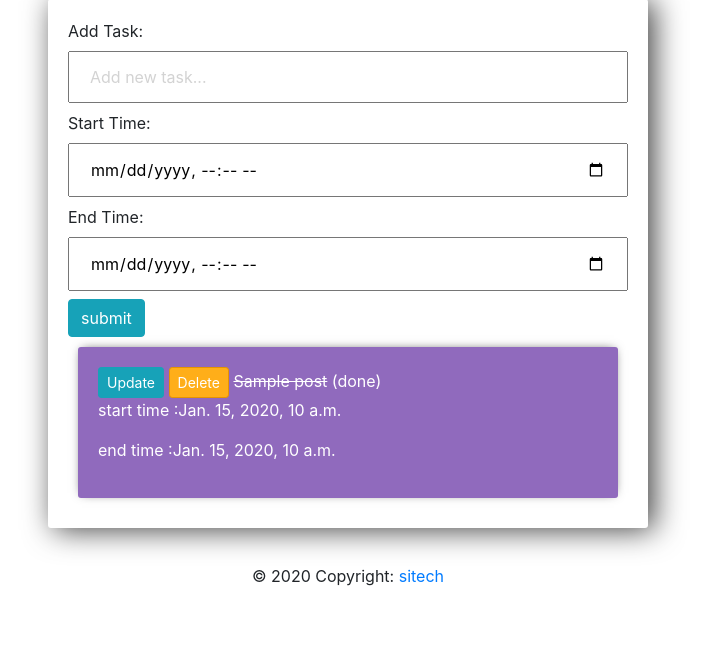
After one commit to firas-khalil/only4TestRepo, a Django app: page /list in a window 1280 px wide. The commit adds this page. Shown: the part 153-800 px from the top of the page, without its empty margins (292-999 px from the left). Run offline with Django 3.2, Linux system fonts and the light colour scheme; tables that the repository leaves empty hold one stand-in row (values such as "Sample post"); some libraries are stand-ins or nearby versions.

Commit message:
second commit - Time tracker feature

```diff
--- /dev/null
+++ b/TimeTracker/forms.py
@@ -0,0 +1,20 @@
+from django import forms
+from django.forms import ModelForm, DateInput
+from django.contrib.admin.widgets import AdminDateWidget
+from django.utils.timezone import localtime
+from .models import Post
+
+
+class dateTime(forms.DateInput):
+    input_type = 'datetime-local'
+
+
+class TaskForm(forms.ModelForm):
+    title = forms.CharField(widget=forms.TextInput(attrs={'placeholder': 'Add new task...'}))
+    start_time = forms.DateTimeField(widget=dateTime(), input_formats='%d/%m/%y %H:%M:%S')
+    end_time = forms.DateTimeField(widget=dateTime(), input_formats='%d/%m/%y %H:%M:%S')
+    # employee = forms.AutoField(primary_key=True, editable=False)
+
+    class Meta:
+        model = Post
+        fields = '__all__'
--- a/TimeTracker/models.py
+++ b/TimeTracker/models.py
@@ -1,5 +1,6 @@
 from django.db import models
 from django.utils import timezone
+from django.contrib import admin
 
 
 class Company(models.Model):
@@ -15,7 +16,11 @@ class Employee(models.Model):
 class Post(models.Model):
     title = models.CharField(max_length=200)
     text = models.TextField()
+    complete = models.BooleanField(default=False)
     created_date = models.DateTimeField(default=timezone.now)
-    start_time = models.DateTimeField(auto_now_add=True, blank=True)
-    end_time = models.DateTimeField(auto_now_add=True, blank=True)
+    start_time = models.DateTimeField(auto_now_add=False, blank=False)
+    end_time = models.DateTimeField(auto_now_add=False, blank=False)
     employee = models.ForeignKey('Employee', on_delete=models.CASCADE)
+
+    def __str__(self):
+        return self.title
--- /dev/null
+++ b/TimeTracker/urls.py
@@ -0,0 +1,9 @@
+from django.urls import path
+from . import views
+
+urlpatterns = [
+    path('', views.home, name="home"),
+    path('list', views.list, name="list"),
+    path('updateTask/<str:pk>/', views.updateTask, name="updateTask"),
+    path('deleteTask/<str:pk>/', views.deleteTask, name="deleteTask"),
+]
--- a/TimeTracker/views.py
+++ b/TimeTracker/views.py
@@ -1,6 +1,92 @@
 from django.shortcuts import render
+from django.shortcuts import render, redirect
+from django.http import HttpResponse
+from .models import *
+from .forms import *
 
 
 # Create your views here.
 def home(request):
-    return render(request, "layout/home.html", {})
+    return render(request, "layout/home.html")
+
+
+def list(request):
+    tasks = Post.objects.all()
+
+    form = TaskForm()
+    # import pdb
+    # pdb.set_trace()
+    if request.method == 'POST':
+
+        form = TaskForm(request.POST)
+        print(form.errors)
+        if form.is_valid():
+            form.save()  # saved to the database
+            return redirect('/')
+    context = {'tasks': tasks, 'form': form}
+
+    return render(request, "layout/list.html", context)
+
+
+def updateTask(request, pk):
+    task = Post.objects.get(id=pk)
+    form = TaskForm(instance=task)
+    if request.method == 'POST':
+        form = TaskForm(request.POST, instance=task)
+        if form.is_valid():
+            form.save()
+            return redirect('/list')
+    context = {'form': form}
+
+    return render(request, 'layout/updateTask.html', context)
+
+
+def deleteTask(request, pk):
+    item = Post.objects.get(id=pk)
+    if request.method == 'POST':
+        item.delete()
+        return redirect('/')
+    context = {'item': item}
+    return render(request, 'layout/deleteTask.html', context)
+
+
+def start_time(request, pk):
+    sTime = Post.objects.get(pk=id)
+    if request.method == 'POST':
+        form = TaskForm(request.POST)
+        if form.is_valid():
+            form.save()
+            return redirect('/')
+    context = {
+        'startTime': sTime,
+        'form': form}
+
+    return render(request, 'layout/list.html', context)
+
+
+def end_time(request, pk):
+    eTime = Post.objects.get(pk=id)
+    if request.method == 'POST':
+        form = TaskForm(request.POST)
+        if form.is_valid():
+            form.save()
+            return redirect('/')
+    context = {
+        'endTime': eTime,
+        'form': form}
+
+    return render(request, 'layout/list.html', context)
+
+
+# def employee(request, pk):
+#     emp = Post.objects.get(pk=id)
+#     if request.method == 'POST':
+#         form = TaskForm(request.POST)
+#         if form.is_valid():
+#             form.save()
+#             return redirect('/')
+#     context = {
+#         'employee': emp,
+#         'form': form}
+#
+#     return render(request, 'layout/list.html', context)
--- a/time_tracker/templates/layout/base.html
+++ b/templates/layout/base.html
@@ -20,10 +20,7 @@
     <title>SITECH</title>
 </head>
 <body>
-{% block content %}
 
-
-{% endblock %}
 <nav class="navbar navbar-expand-lg py-3 navbar-dark bg-dark shadow-sm">
     <div class="container">
         <a href="https://sitech.me/" class="navbar-brand">
@@ -50,6 +47,10 @@
         </div>
     </div>
 </nav>
+{% block content %}
+
+
+{% endblock %}
 
 <footer>
 
--- /dev/null
+++ b/templates/layout/list.html
@@ -0,0 +1,110 @@
+{% extends 'layout/base.html' %}
+<!--{% load static %}-->
+{{ form.media }}
+{% block content %}
+<!--<head>-->
+<link rel="stylesheet" href="https://stackpath.bootstrapcdn.com/bootstrap/4.3.1/css/bootstrap.min.css"
+      integrity="sha384-ggOyR0iXCbMQv3Xipma34MD+dH/1fQ784/j6cY/iJTQUOhcWr7x9JvoRxT2MZw1T" crossorigin="anonymous">
+
+<style>
+
+	body{
+		background-color: white;
+	}
+
+	input{
+		width: 100%;
+		padding: 12px 20px;
+		margin: 8px 0;
+		box-sizing: border-box;
+	}
+
+	input::placeholder {
+	  color: #d3d3d3;
+	}
+
+	.submit{
+		background-color: #6BA3E8;
+	}
+
+	.center-column{
+		width:600px;
+		margin: 20px auto;
+		padding:20px;
+		background-color: #fff;
+		border-radius: 3px;
+		box-shadow: 6px 2px 30px 0px rgba(0,0,0,0.75);
+	}
+
+	.item-row{
+		background-color: #906abd;
+		margin: 10px;
+		padding: 20px;
+		border-radius: 3px;
+		color: #fff;
+		font-size: 16px;
+		box-shadow: 0px -1px 10px -4px rgba(0,0,0,0.75);
+	}
+
+	.btn-danger{
+		background-color: #ffae19;
+		border-color: #e59400;
+	}
+
+
+
+
+
+
+
+
+
+
+
+</style>
+<!--    <link rel="stylesheet" href="//code.jquery.com/ui/1.12.1/themes/base/jquery-ui.css">-->
+<!--    <link rel="stylesheet" href="/resources/demos/style.css">-->
+<!--    <script src="https://code.jquery.com/jquery-1.12.4.js"></script>-->
+<!--    <script src="https://code.jquery.com/ui/1.12.1/jquery-ui.js"></script>-->
+<!--    <script>-->
+<!--            $( function() {-->
+<!--            $( "#datepicker" ).datepicker(); } );-->
+
+
+<!--    </script>-->
+<!--</head>-->
+
+
+<div class="center-column">
+
+    <form method="POST">
+
+        {% csrf_token %}
+        Add Task:{{form.title}}
+        Start Time:{{form.start_time}}
+        End Time:{{form.end_time}}
+
+        <button class="btn btn-info" type="submit" name="Create Post">submit</button>
+
+    </form>
+
+    <div class="todo-list">
+
+        {% for task in tasks %}
+        <div class="item-row">
+            <a class="btn btn-sm btn-info" href="{% url 'updateTask' task.id %}">Update</a>
+            <a class="btn btn-sm btn-danger" href="{% url 'deleteTask' task.id %}">Delete</a>
+            {% if task.complete == True %}
+            <strike>{{task}}</strike> (done)
+            <p>start time :{{task.start_time}}</p>
+            <p> end time :{{task.end_time}}</p>
+            {% else %}
+            <span>{{task}}</span>
+            <p>start time :{{task.start_time}}</p>
+            <p> end time :{{task.end_time}}</p>
+            {% endif %}
+        </div>
+        {% endfor %}
+    </div>
+</div>
+{% endblock %}
--- a/time_tracker/urls.py
+++ b/time_tracker/urls.py
@@ -14,10 +14,12 @@ Including another URLconf
     2. Add a URL to urlpatterns:  path('blog/', include('blog.urls'))
 """
 from django.contrib import admin
-from django.urls import path
+from django.urls import path, include
 from TimeTracker import views
 
 urlpatterns = [
     path('admin/', admin.site.urls),
-    path('', views.home, name='home'),
+    # path('index/', views.list, name='tasks'),
+    path('', include('TimeTracker.urls'))
+
 ]
```
Also changed, not shown: templates/layout/deleteTask.html (added, +12 -0 lines), templates/layout/updateTask.html (added, +27 -0 lines), time_tracker/settings.py (+22 -10 lines), TimeTracker/migrations/0002_auto_20210104_1201.py (added), templates/layout/home.html (renamed from time_tracker/templates/layout/home.html), 1 other file.
